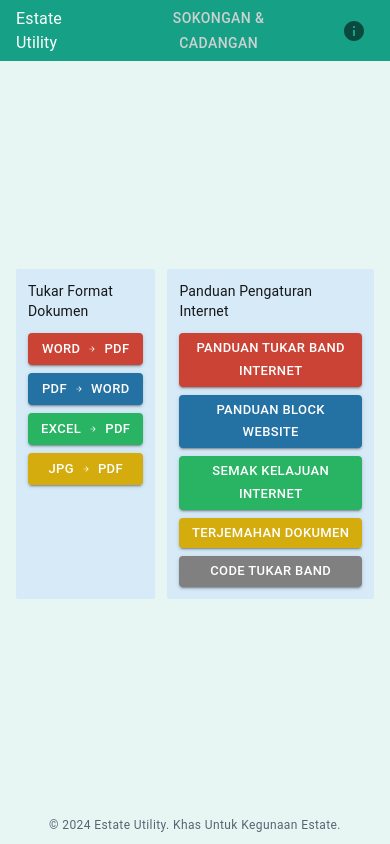
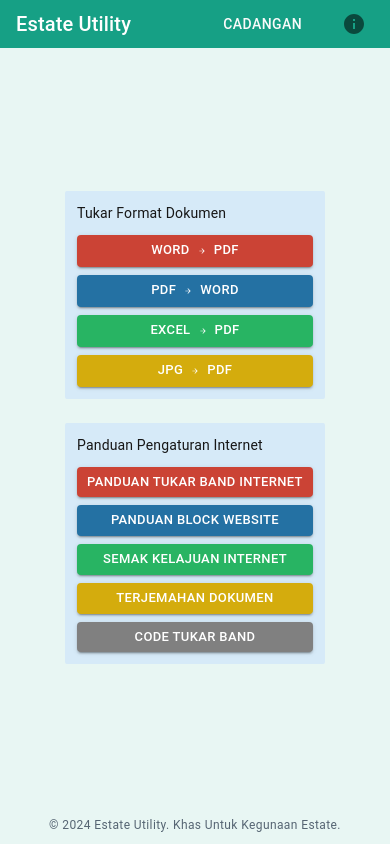
Before and after one commit to YsinHsim/estate-utility, a Next.js app: page / in a window 390 px wide. Built offline with nearby package versions, Linux system fonts and the light colour scheme.

Commit message:
Change for responsive design
Also implement motion-react here and there.

```diff
--- a/app/changeDocumentFormat.js
+++ b/app/changeDocumentFormat.js
@@ -1,12 +1,12 @@
 "use client";
 
 import React from 'react';
-
+import { motion } from 'framer-motion';
 import { Box, Typography, Stack, Button, } from '@mui/material';
 
 import ArrowForwardIcon from '@mui/icons-material/ArrowForward';
 
-export default function ChangeDocumentFormat() {
+export default function ChangeDocumentFormat({ isSmartphone }) {
 
     //===============================================================   section:function
     const handleButtonWordToPdf = () => {
@@ -24,68 +24,96 @@ export default function ChangeDocumentFormat() {
 
 
     //===============================================================   section:view
-    return(
+    return (
         <Box sx={{
             p: 1.5,
             bgcolor: '#D6EAF8',
             borderRadius: 0.5,
         }}>
             <Typography variant="body2" sx={{
-                pb:1.5
+                pb: 1.5
             }}>Tukar Format Dokumen</Typography>
             <Stack direction="column" spacing={1}>
+                <motion.div
+                    initial={isSmartphone ? { opacity: 0, x: '-100%' } : {}}
+                    animate={isSmartphone ? { opacity: 1, x: 0 } : {}}
+                    transition={isSmartphone ? { duration: 1, delay: 0 } : {}}
+                >
                     <Button
+                        fullWidth
                         variant="contained"
                         size="small"
                         onClick={handleButtonWordToPdf}
                         sx={{
                             bgcolor: '#CB4335',
-                        '&:hover':{
+                            '&:hover': {
                                 bgcolor: '#E74C3C'
                             }
                         }}
                     >
-                    WORD <ArrowForwardIcon sx={{ px:1}} /> PDF
+                        WORD <ArrowForwardIcon sx={{ px: 1 }} /> PDF
                     </Button>
+                </motion.div>
+                <motion.div
+                    initial={isSmartphone ? { opacity: 0, x: '-100%' } : {}}
+                    animate={isSmartphone ? { opacity: 1, x: 0 } : {}}
+                    transition={isSmartphone ? { duration: 1, delay: 0.2 } : {}}
+                >
                     <Button
+                        fullWidth
                         variant="contained"
                         size="small"
                         onClick={handleButtonPdfToWord}
                         sx={{
                             bgcolor: '#2471A3',
-                        '&:hover':{
+                            '&:hover': {
                                 bgcolor: '#2980B9'
                             }
                         }}
                     >
-                    PDF <ArrowForwardIcon sx={{ px:1}} /> WORD
+                        PDF <ArrowForwardIcon sx={{ px: 1 }} /> WORD
                     </Button>
+                </motion.div>
+                <motion.div
+                    initial={isSmartphone ? { opacity: 0, x: '-100%' } : {}}
+                    animate={isSmartphone ? { opacity: 1, x: 0 } : {}}
+                    transition={isSmartphone ? { duration: 1, delay: 0.4 } : {}}
+                >
                     <Button
+                        fullWidth
                         variant="contained"
                         size="small"
                         onClick={handleButtonExcelToPdf}
                         sx={{
                             bgcolor: '#28B463',
-                        '&:hover':{
+                            '&:hover': {
                                 bgcolor: '#2ECC71'
                             }
                         }}
                     >
-                    EXCEL <ArrowForwardIcon sx={{ px:1}} /> PDF
+                        EXCEL <ArrowForwardIcon sx={{ px: 1 }} /> PDF
                     </Button>
+                </motion.div>
+                <motion.div
+                    initial={isSmartphone ? { opacity: 0, x: '-100%' } : {}}
+                    animate={isSmartphone ? { opacity: 1, x: 0 } : {}}
+                    transition={isSmartphone ? { duration: 1, delay: 0.6 } : {}}
+                >
                     <Button
+                        fullWidth
                         variant="contained"
                         size="small"
                         onClick={handleButtonJpgToPdf}
                         sx={{
                             bgcolor: '#D4AC0D',
-                        '&:hover':{
+                            '&:hover': {
                                 bgcolor: '#F1C40F'
                             }
                         }}
                     >
-                    JPG <ArrowForwardIcon sx={{ px:1}} /> PDF
+                        JPG <ArrowForwardIcon sx={{ px: 1 }} /> PDF
                     </Button>
+                </motion.div>
             </Stack>
         </Box>
     );
--- a/app/page.js
+++ b/app/page.js
@@ -1,9 +1,9 @@
 "use client";
 
-import React from 'react';
+import React, { useState, useEffect } from 'react';
 import Head from 'next/head';
 import { motion } from 'framer-motion';
-import { Typography, Box, AppBar, Toolbar, Stack, Tooltip, Button } from '@mui/material';
+import { Typography, Box, AppBar, Toolbar, Stack, Tooltip } from '@mui/material';
 
 import ChangeDocumentFormat from './changeDocumentFormat';
 import Utility from './utility';
@@ -12,8 +12,58 @@ import Suggestion from './suggestion';
 
 
 export default function Home() {
+    //===============================================================   section:variable
+    const [isLoading, setIsLoading] = useState(true);
+    const [isSmartphone, setIsSmartphone] = useState(false);
 
+    //===============================================================   section:useEffect
+    useEffect(() => {
+        checkIfSmartphone();
+    })
+    // Simulate loading delay (you can remove this in a real-world scenario)
+    useEffect(() => {
+        setTimeout(() => {
+            setIsLoading(false);  // Hide loading screen after a delay (e.g., 2 seconds)
+        }, 500); // 2-second loading screen
+    }, []);
 
+    //===============================================================   section:function
+    const checkIfSmartphone = () => {
+        if (window.innerWidth <= 844) {
+            setIsSmartphone(true);
+        } else {
+            setIsSmartphone(false);
+        }
+    }
+
+    if (isLoading) {
+        // Display loading screen
+        return (
+            <Box sx={{
+                position: 'absolute',
+                top: 0,
+                left: 0,
+                width: '100%',
+                height: '100%',
+                bgcolor: 'rgba(255, 255, 255, 0.8)',  // Semi-transparent background
+                display: 'flex',
+                justifyContent: 'center',
+                alignItems: 'center',
+            }}>
+                <img
+                    src="/image/cat-loading.gif"
+                    alt="Loading..."
+                    style={{
+                        width: '100%',
+                        height: '100%',
+                        objectFit: 'contain',  // Ensures the image fits inside the box while maintaining aspect ratio
+                        transform: isSmartphone ? 'scale(1)' : 'scale(0.6)',
+                        transition: 'transform 0.5s ease', // Smooth transition for zoom effect
+                    }}
+                />
+            </Box>
+        );
+    }
 
     //===============================================================   section:view
     return (
@@ -28,11 +78,11 @@ export default function Home() {
                 }}>
                     <Toolbar variant="dense" sx={{ display: 'flex' }}>
                         <Box sx={{ flexGrow: 1 }}>
-                            <Typography variant="body1">Estate Utility</Typography>
+                            <Typography variant="h6">Estate Utility</Typography>
                         </Box>
-                        < Suggestion />
+                        < Suggestion isSmartphone={isSmartphone} />
                         <Tooltip title="Ketahui lebih lanjut" placement="left">
-                            <MoreInfo />
+                            <MoreInfo isSmartphone={isSmartphone} />
                         </Tooltip>
                     </Toolbar>
                 </AppBar>
@@ -46,9 +96,9 @@ export default function Home() {
                     <Box sx={{
                         p: 2,
                     }}>
-                        <Stack direction="row" spacing={1.5}>
-                            <ChangeDocumentFormat />
-                            <Utility />
+                        <Stack direction={isSmartphone ? "column" : "row"} spacing={isSmartphone ? 3.0 : 1.5}>
+                            <ChangeDocumentFormat isSmartphone={isSmartphone} />
+                            <Utility isSmartphone={isSmartphone} />
                         </Stack>
                     </Box>
                 </Box>
--- a/app/suggestion.js
+++ b/app/suggestion.js
@@ -1,23 +1,17 @@
 "use client";
 
 import React, { useState } from 'react';
-
-import { Button, Box, Typography, Dialog, DialogContent, DialogTitle, IconButton, TextField } from '@mui/material';
-
+import { Button, Box, Typography, Dialog, DialogContent, DialogTitle, IconButton, TextField, Stack } from '@mui/material';
 import CloseIcon from '@mui/icons-material/Close';
 import WhatsAppIcon from '@mui/icons-material/WhatsApp';
 
+export default function Suggestion({ isSmartphone }) {
 
-export default function Suggestion() {
-
-    //===============================================================   section:variable
+    //=============================================================== section:variable
     const [openDialog, setOpenDialog] = useState(false);
     const [message, setMessage] = useState("Salam Sejahtera, \nsaya mempunyai cadangan/maklum balas untuk laman web Estate Utility iaitu :- \n\n");
 
-
-
-
-    //===============================================================   section:function
+    //=============================================================== section:function
     const handleClickOpen = () => {
         setOpenDialog(true);
     };
@@ -46,44 +40,52 @@ export default function Suggestion() {
         handleClose();
     };
 
-    //===============================================================   section:view
+    //=============================================================== section:view
     return (
         <>
             <Button
                 variant="text"
                 sx={{
                     px: 4,
-                    color: '#CCD1D1',
+                    color: isSmartphone ? '#FAFAFA' : '#CCD1D1',
                     '&:hover': {
-                        color: 'white'
+                        color: isSmartphone ? 'white' : 'white'
                     },
                     transition: 'all 0.8s ease',
                 }}
                 onClick={handleClickOpen}
             >
-                Sokongan & Cadangan
+                {isSmartphone ? (
+                    <Typography variant="button">Cadangan</Typography>
+                ) : (
+                    <Typography variant="button">Sokongan & Cadangan</Typography>
+                )}
             </Button>
 
-
-            <Dialog open={openDialog} onClose={handleClose} sx={{
+            <Dialog
+                open={openDialog}
+                onClose={handleClose}
+                fullScreen
+                sx={{
                     '&MuiDialogContent-root': {
                         p: 2
                     }
-            }}
-                fullScreen>
+                }}>
                 <DialogTitle>
                     <Box sx={{
                         display: 'flex',
-                        justifyContent: 'center', // Center content horizontally
-                        width: '100%', // Ensures the Box takes full width
+                        justifyContent: 'space-between',
+                        width: '100%',
+                        alignItems: 'center',
                     }}>
                         <Typography variant="body1" sx={{
-                            textAlign: 'center', // Center the text
+                            textAlign: 'center',
                             py: 0.5,
                             pl: 1,
                             flexGrow: 1,
                             fontWeight: 'bold',
-                            color: '#34495E'
+                            color: '#34495E',
+                            fontSize: { xs: '1.1rem', sm: '1.25rem' }
                         }}>
                             Sokongan & Cadangan
                         </Typography>
@@ -96,22 +98,42 @@ export default function Suggestion() {
                             },
                             transition: 'all 1s ease',
                             p: 0.5
-                        }}
-                            onClick={handleClose}>
+                        }} onClick={handleClose}>
                             <CloseIcon />
                         </IconButton>
                     </Box>
                 </DialogTitle>
-                <DialogContent>
-                    <Box sx={{
-                        height: '84vh',
-                        bgcolor: '#D0ECE7',
-                        borderRadius: 0.5,
-                        display:'flex',
-                        justifyContent: 'center',
-                        alignItems: 'center',
-                    }}>
-                        <Box>
+
+                <DialogContent
+    sx={{
+        bgcolor: isSmartphone ? '#D0ECE7' : '#D0ECE7',
+        height: '100%',
+        display: 'flex',
+        flexDirection: 'column',
+        alignItems: isSmartphone ? 'stretch' : 'center', // Center-align content when not a smartphone
+        justifyContent: isSmartphone ? 'flex-start' : 'center', // Avoid pushing to bottom when not a smartphone
+        p: 2
+    }}
+>
+    {isSmartphone ? (
+        <Typography
+            variant="body1"
+            sx={{
+                py: 2,
+                pl: 0.5,
+            }}
+        >
+            Cadangan & Maklum Balas
+        </Typography>
+    ) : null}
+    <Box
+        sx={{
+            width: isSmartphone ? '100%' : '30%',
+            display: 'flex',
+            flexDirection: 'column',
+            gap: 2, // Add spacing between TextField and Button
+        }}
+    >
         <TextField
             label="Tulis Cadangan atau Maklum Balas Anda"
             variant="outlined"
@@ -121,29 +143,34 @@ export default function Suggestion() {
             value={message}
             onChange={handleInputChange}
             sx={{
-                                    marginBottom: 2,
-                                    bgcolor: 'white',
-                                    borderRadius: 1.5
+                borderRadius: 1.5,
+                '& .MuiInputBase-root': {
+                    backgroundColor: 'white',
+                    fontSize: { xs: '0.875rem', sm: '1rem' }
+                }
             }}
         />
-                            {/* Button to send suggestion */}
         <Button
             variant="contained"
-                                fullWidth
             onClick={handleSendMessage}
             startIcon={<WhatsAppIcon />}
             sx={{
                 bgcolor: '#28B463',
-                                    '&:hover':{
+                fontSize: { xs: '0.875rem', sm: '1rem' },
+                '&:hover': {
                     bgcolor: '#2ECC71'
-                                    }
+                },
             }}
         >
-                                Hantar Melalui WhatsApp
+            {isSmartphone ? (
+                <Typography variant="button">Hantar</Typography>
+            ) : (
+                <Typography variant="button">Hantar Melalui Whatsapp</Typography>
+            )}
         </Button>
     </Box>
-                    </Box>
 </DialogContent>
+
             </Dialog>
         </>
     );
--- a/app/utility.js
+++ b/app/utility.js
@@ -1,11 +1,11 @@
 "use client";
-
+import { motion } from 'framer-motion';
 import React from 'react';
 
 import { Stack, Typography, Box, Button } from '@mui/material';
 
 
-export default function Utility() {
+export default function Utility({ isSmartphone }) {
 
     //===============================================================   section:function
     const handleButtonChangeBand = () => {
@@ -28,22 +28,28 @@ export default function Utility() {
 
 
     //===============================================================   section:view
-    return(
+    return (
         <Box sx={{
-            p:1.5,
+            p: 1.5,
             bgcolor: '#D6EAF8',
             borderRadius: 0.5,
         }}>
             <Typography variant="body2" sx={{
-                pb:1.5
+                pb: 1.5
             }}>Panduan Pengaturan Internet</Typography>
             <Stack direction="column" spacing={1}>
+                <motion.div
+                    initial={isSmartphone ? { opacity: 0, x: '100%' } : {}}
+                    animate={isSmartphone ? { opacity: 1, x: 0 } : {}}
+                    transition={isSmartphone ? { duration: 1, delay: 0 } : {}}
+                >
                     <Button
+                        fullWidth
                         variant="contained"
                         size="small"
                         sx={{
                             bgcolor: '#CB4335',
-                        '&:hover':{
+                            '&:hover': {
                                 bgcolor: '#E74C3C'
                             }
                         }}
@@ -51,12 +57,19 @@ export default function Utility() {
                     >
                         Panduan Tukar Band Internet
                     </Button>
+                </motion.div>
+                <motion.div
+                    initial={isSmartphone ? { opacity: 0, x: '100%' } : {}}
+                    animate={isSmartphone ? { opacity: 1, x: 0 } : {}}
+                    transition={isSmartphone ? { duration: 1, delay: 0.2 } : {}}
+                >
                     <Button
+                        fullWidth
                         variant="contained"
                         size="small"
                         sx={{
                             bgcolor: '#2471A3',
-                        '&:hover':{
+                            '&:hover': {
                                 bgcolor: '#2980B9'
                             }
                         }}
@@ -64,12 +77,19 @@ export default function Utility() {
                     >
                         Panduan Block Website
                     </Button>
+                </motion.div>
+                <motion.div
+                    initial={isSmartphone ? { opacity: 0, x: '100%' } : {}}
+                    animate={isSmartphone ? { opacity: 1, x: 0 } : {}}
+                    transition={isSmartphone ? { duration: 1, delay: 0.4 } : {}}
+                >
                     <Button
+                        fullWidth
                         variant="contained"
                         size="small"
                         sx={{
                             bgcolor: '#28B463',
-                        '&:hover':{
+                            '&:hover': {
                                 bgcolor: '#2ECC71'
                             }
                         }}
@@ -77,12 +97,19 @@ export default function Utility() {
                     >
                         Semak Kelajuan Internet
                     </Button>
+                </motion.div>
+                <motion.div
+                    initial={isSmartphone ? { opacity: 0, x: '100%' } : {}}
+                    animate={isSmartphone ? { opacity: 1, x: 0 } : {}}
+                    transition={isSmartphone ? { duration: 1, delay: 0.6 } : {}}
+                >
                     <Button
+                        fullWidth
                         variant="contained"
                         size="small"
                         sx={{
                             bgcolor: '#D4AC0D',
-                        '&:hover':{
+                            '&:hover': {
                                 bgcolor: '#F1C40F'
                             }
                         }}
@@ -90,12 +117,19 @@ export default function Utility() {
                     >
                         Terjemahan Dokumen
                     </Button>
+                </motion.div>
+                <motion.div
+                    initial={isSmartphone ? { opacity: 0, x: '100%' } : {}}
+                    animate={isSmartphone ? { opacity: 1, x: 0 } : {}}
+                    transition={isSmartphone ? { duration: 1, delay: 0.8 } : {}}
+                >
                     <Button
+                        fullWidth
                         variant="contained"
                         size="small"
                         sx={{
                             bgcolor: 'gray',
-                        '$:hover':{
+                            '$:hover': {
                                 bgcolor: 'black',
                             }
                         }}
@@ -103,6 +137,7 @@ export default function Utility() {
                     >
                         Code Tukar Band
                     </Button>
+                </motion.div>
             </Stack>
         </Box>
     )
```
Also changed, not shown: app/moreInfo.js (+49 -27 lines), public/image/cat-loading.gif (added). Lines whose indentation alone changed are shown as unchanged.
